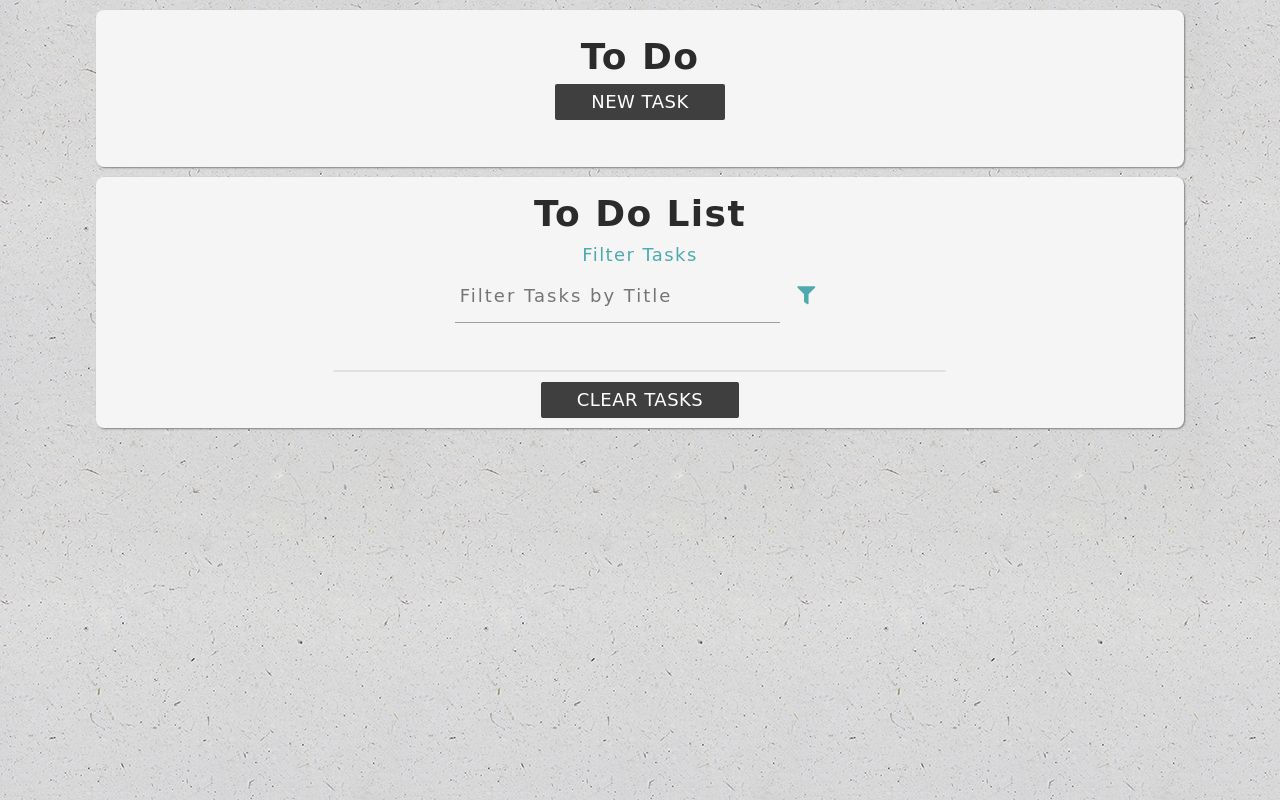
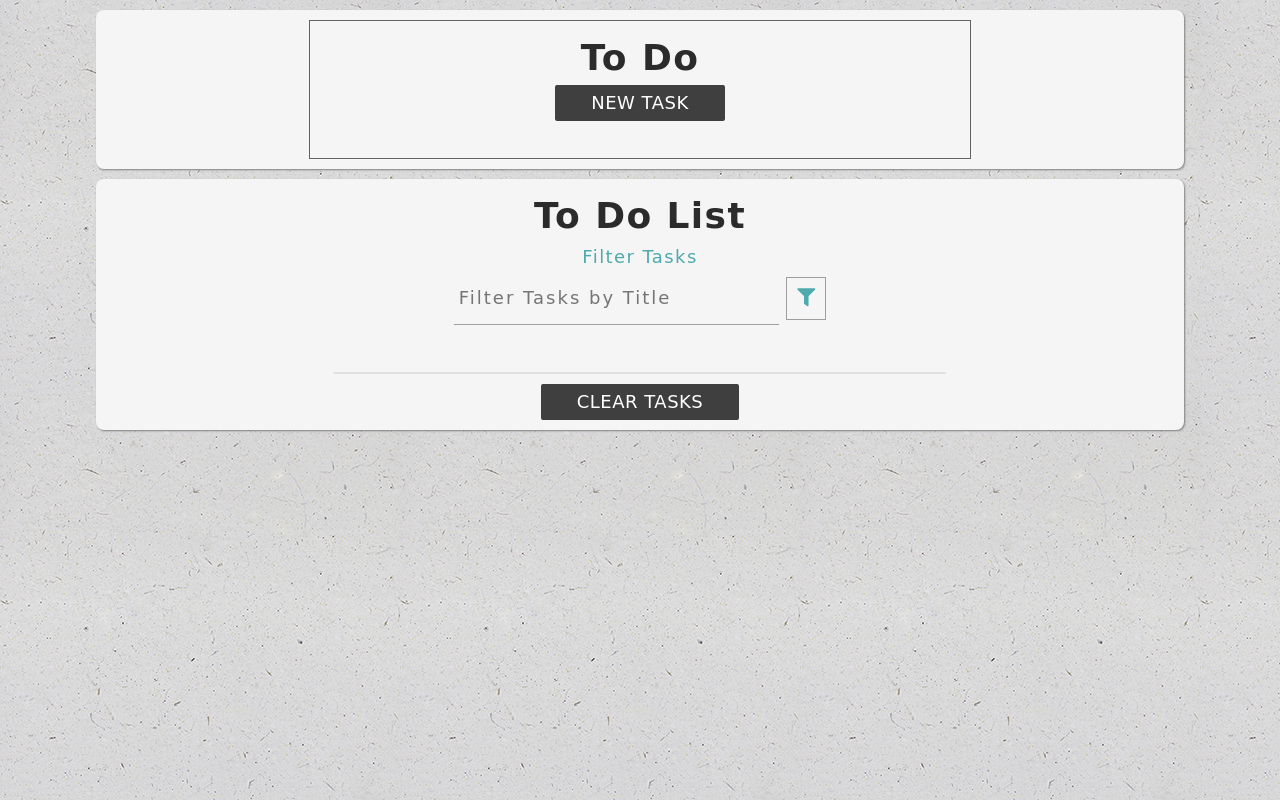
Before and after one commit to orszolka108/ToDoList, a website: page index.html in a window 1280 px wide. Drawn offline with nearby package versions, Linux system fonts and the light colour scheme; files that its build step writes are made by us from their sources; a web font is replaced by a local one.

Commit message:
more css

```diff
--- a/scss/main.scss
+++ b/scss/main.scss
@@ -52,7 +52,7 @@ html {
     padding: 10px;
     width:60%;
     margin: 0 auto;
-
+    border: 0.5px solid #636363;
 }
 
 .task-form,
@@ -156,7 +156,7 @@ label {
 
 .filter-button {
     background: none;
-    border: none;
+    border: 0.5px solid #9e9e9e;
     padding: 10px;
     font-size: 18px;
 }
```
